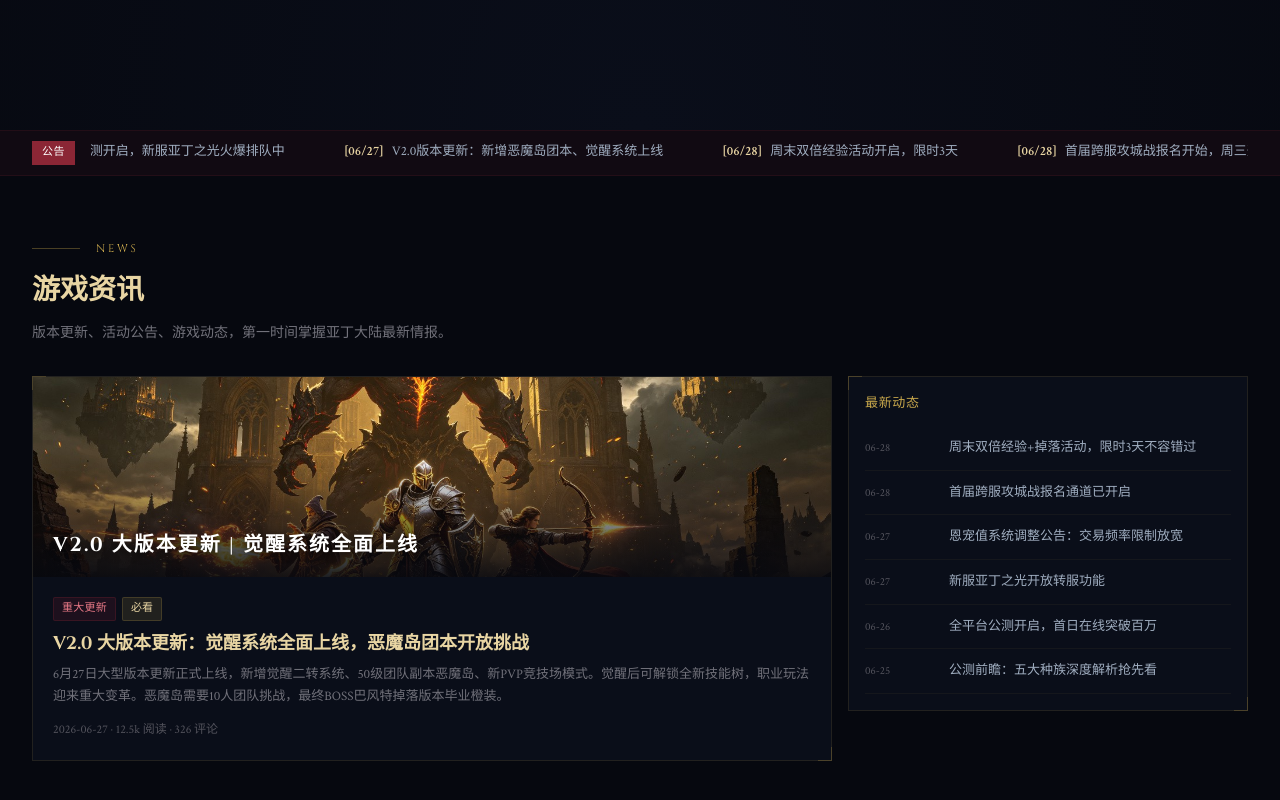
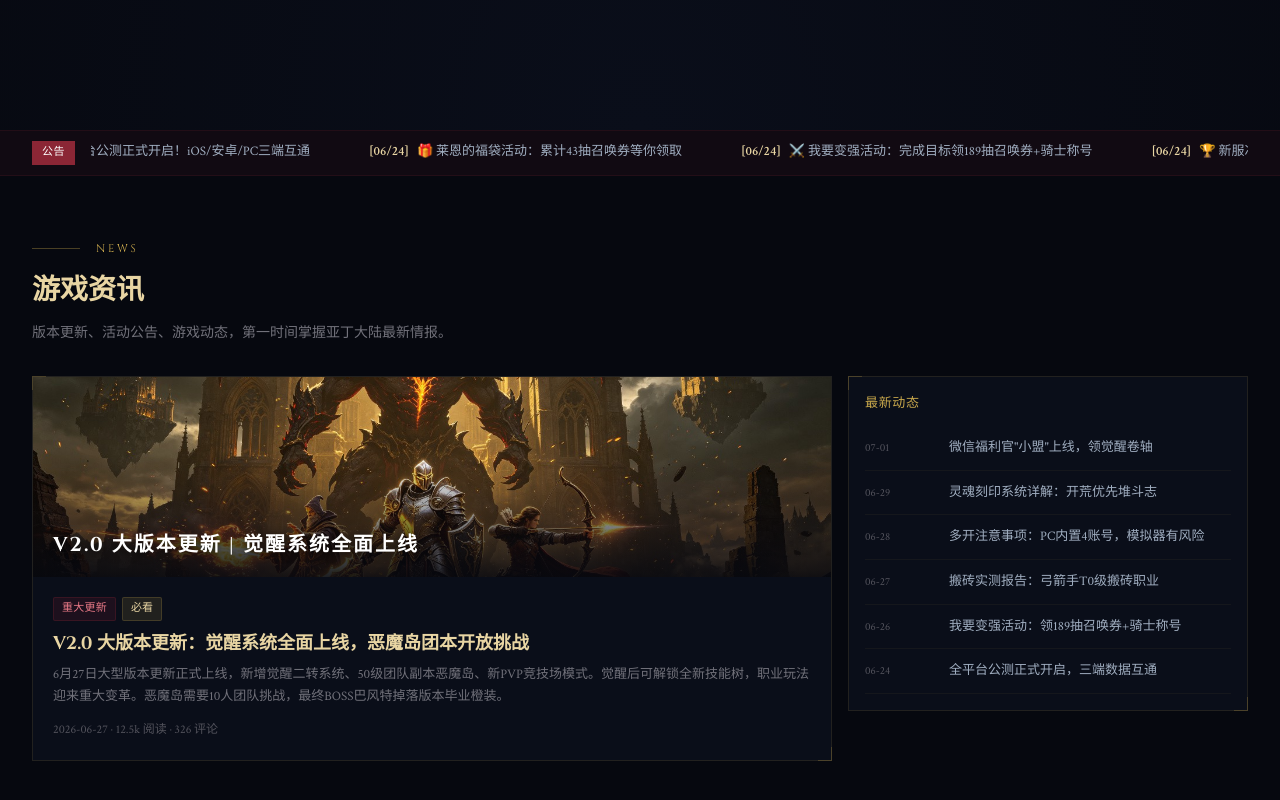
Before and after one commit to wsw0408/l2covenant-guide, a plain HTML site: page index.html in a window 1280 px wide. Shown: the part 670-1470 px from the top of the page. Drawn offline with Linux system fonts and the light colour scheme; a script that the page names is missing.

Commit message:
content: 更新公告栏+侧栏新闻+新闻板块为公测后最新信息

```diff
--- a/index.html
+++ b/index.html
@@ -324,14 +324,18 @@ a{color:inherit;text-decoration:none}
       <span class="ticker-label">公告</span>
       <div class="ticker-content">
         <div class="ticker-track">
-          <span class="ticker-item"><strong>[06/26]</strong> 全平台公测开启，新服亚丁之光火爆排队中</span>
-          <span class="ticker-item"><strong>[06/27]</strong> V2.0版本更新：新增恶魔岛团本、觉醒系统上线</span>
-          <span class="ticker-item"><strong>[06/28]</strong> 周末双倍经验活动开启，限时3天</span>
-          <span class="ticker-item"><strong>[06/28]</strong> 首届跨服攻城战报名开始，周三开战</span>
-          <span class="ticker-item"><strong>[06/26]</strong> 全平台公测开启，新服亚丁之光火爆排队中</span>
-          <span class="ticker-item"><strong>[06/27]</strong> V2.0版本更新：新增恶魔岛团本、觉醒系统上线</span>
-          <span class="ticker-item"><strong>[06/28]</strong> 周末双倍经验活动开启，限时3天</span>
-          <span class="ticker-item"><strong>[06/28]</strong> 首届跨服攻城战报名开始，周三开战</span>
+          <span class="ticker-item"><strong>[06/24]</strong> 🎮 全平台公测正式开启！iOS/安卓/PC三端互通</span>
+          <span class="ticker-item"><strong>[06/24]</strong> 🎁 莱恩的福袋活动：累计43抽召唤券等你领取</span>
+          <span class="ticker-item"><strong>[06/24]</strong> ⚔️ 我要变强活动：完成目标领189抽召唤券+骑士称号</span>
+          <span class="ticker-item"><strong>[06/24]</strong> 🏆 新服冲级赛开启：等级榜前列送英雄品级制作卷轴</span>
+          <span class="ticker-item"><strong>[06/24]</strong> 💰 充值返利：结盟测试充值100%钻石+50%刻印钻石返还</span>
+          <span class="ticker-item"><strong>[07/01]</strong> 💡 添加微信福利官"小盟"领觉醒卷轴x20+战斗卷轴x10</span>
+          <span class="ticker-item"><strong>[06/24]</strong> 🎮 全平台公测正式开启！iOS/安卓/PC三端互通</span>
+          <span class="ticker-item"><strong>[06/24]</strong> 🎁 莱恩的福袋活动：累计43抽召唤券等你领取</span>
+          <span class="ticker-item"><strong>[06/24]</strong> ⚔️ 我要变强活动：完成目标领189抽召唤券+骑士称号</span>
+          <span class="ticker-item"><strong>[06/24]</strong> 🏆 新服冲级赛开启：等级榜前列送英雄品级制作卷轴</span>
+          <span class="ticker-item"><strong>[06/24]</strong> 💰 充值返利：结盟测试充值100%钻石+50%刻印钻石返还</span>
+          <span class="ticker-item"><strong>[07/01]</strong> 💡 添加微信福利官"小盟"领觉醒卷轴x20+战斗卷轴x10</span>
         </div>
       </div>
     </div>
@@ -366,12 +370,12 @@ a{color:inherit;text-decoration:none}
         <div class="card" style="padding:16px">
           <div class="orn orn-tl"></div><div class="orn orn-br"></div>
           <div style="margin-bottom:12px;font-family:'Cinzel','Noto Serif SC',serif;color:var(--gold);font-size:13px;letter-spacing:.05em">最新动态</div>
-          <div class="news-list-item"><span class="news-list-date">06-28</span><span class="news-list-title">周末双倍经验+掉落活动，限时3天不容错过</span></div>
-          <div class="news-list-item"><span class="news-list-date">06-28</span><span class="news-list-title">首届跨服攻城战报名通道已开启</span></div>
-          <div class="news-list-item"><span class="news-list-date">06-27</span><span class="news-list-title">恩宠值系统调整公告：交易频率限制放宽</span></div>
-          <div class="news-list-item"><span class="news-list-date">06-27</span><span class="news-list-title">新服亚丁之光开放转服功能</span></div>
-          <div class="news-list-item"><span class="news-list-date">06-26</span><span class="news-list-title">全平台公测开启，首日在线突破百万</span></div>
-          <div class="news-list-item"><span class="news-list-date">06-25</span><span class="news-list-title">公测前瞻：五大种族深度解析抢先看</span></div>
+          <div class="news-list-item"><span class="news-list-date">07-01</span><span class="news-list-title">微信福利官"小盟"上线，领觉醒卷轴</span></div>
+          <div class="news-list-item"><span class="news-list-date">06-29</span><span class="news-list-title">灵魂刻印系统详解：开荒优先堆斗志</span></div>
+          <div class="news-list-item"><span class="news-list-date">06-28</span><span class="news-list-title">多开注意事项：PC内置4账号，模拟器有风险</span></div>
+          <div class="news-list-item"><span class="news-list-date">06-27</span><span class="news-list-title">搬砖实测报告：弓箭手T0级搬砖职业</span></div>
+          <div class="news-list-item"><span class="news-list-date">06-26</span><span class="news-list-title">我要变强活动：领189抽召唤券+骑士称号</span></div>
+          <div class="news-list-item"><span class="news-list-date">06-24</span><span class="news-list-title">全平台公测正式开启，三端数据互通</span></div>
         </div>
       </div>
     </div>
```
